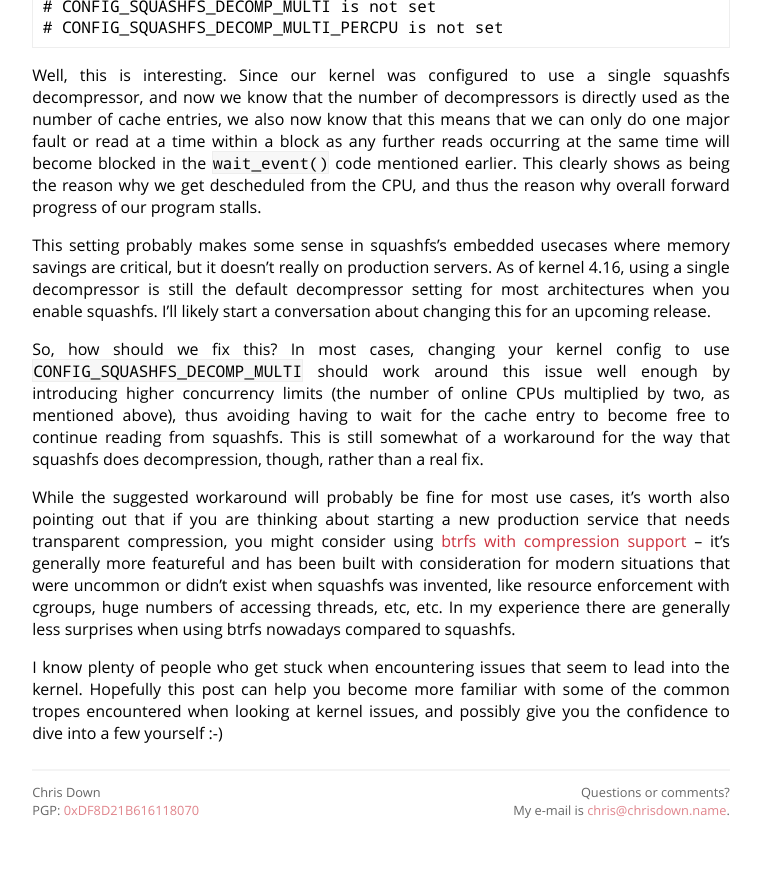
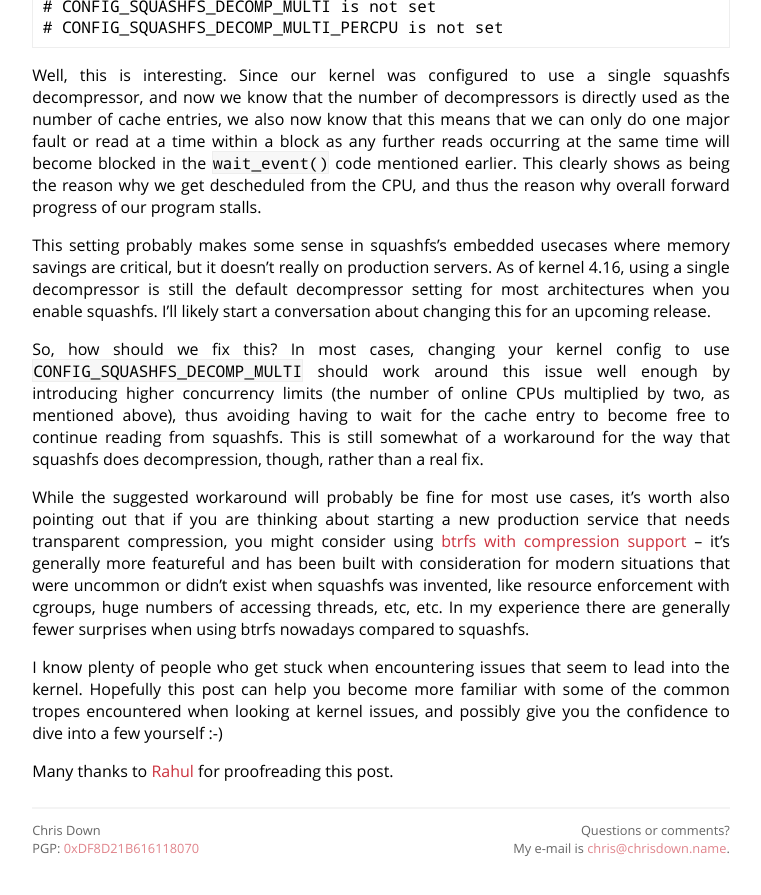
Before and after one commit to cdown/chrisdown.name, a Jekyll site: the page built from _posts/2018-04-16-the-curious-case-of-squashfs-page-faults.md, in a window 1280 px wide and 900 px high, scrolled down 4007 px. Shown: the top 895 px of the window, without its empty margins (259-1020 px from the left). Built offline with Jekyll 4.4.1, drawn with Linux system fonts in a browser that asks for light colours; before the commit the page ends 4869 px from its top, so only the background shows below that.

Commit message:
squashfs post: s/less/fewer/

```diff
--- a/_posts/2018-04-16-the-curious-case-of-squashfs-page-faults.md
+++ b/_posts/2018-04-16-the-curious-case-of-squashfs-page-faults.md
@@ -247,10 +247,12 @@ support](https://btrfs.wiki.kernel.org/index.php/Compression) -- it's generally
 more featureful and has been built with consideration for modern situations
 that were uncommon or didn't exist when squashfs was invented, like resource
 enforcement with cgroups, huge numbers of accessing threads, etc, etc. In my
-experience there are generally less surprises when using btrfs nowadays
+experience there are generally fewer surprises when using btrfs nowadays
 compared to squashfs.
 
 I know plenty of people who get stuck when encountering issues that seem to
 lead into the kernel. Hopefully this post can help you become more familiar
 with some of the common tropes encountered when looking at kernel issues, and
 possibly give you the confidence to dive into a few yourself :-)
+
+Many thanks to [Rahul](https://github.com/rahulg) for proofreading this post.
```
